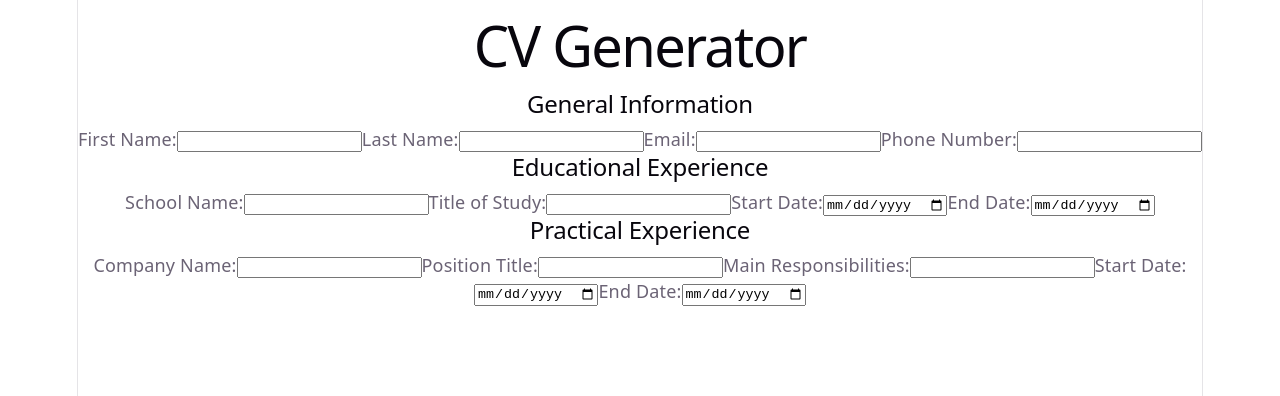
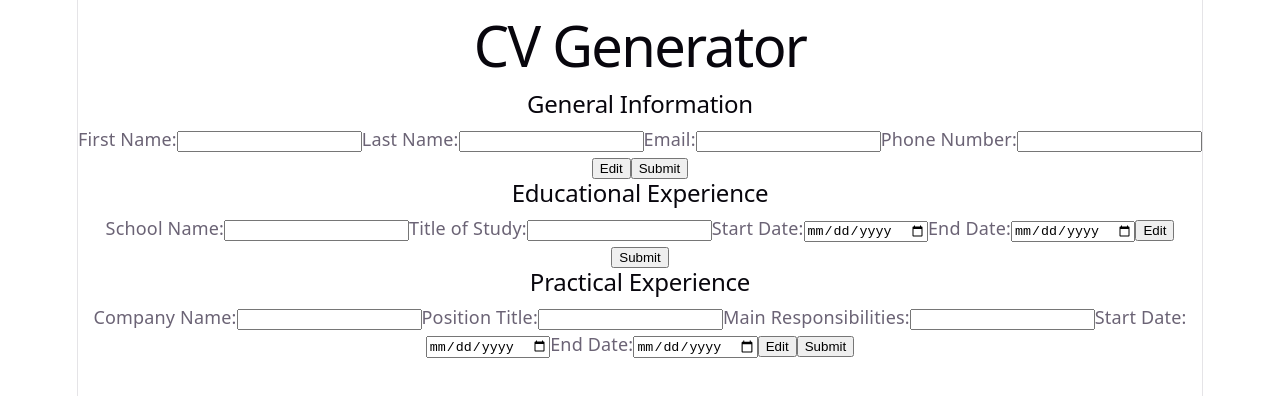
Before and after one commit to SpeakBoy/odin-cv-application, a React (Vite) app: page / in a window 1280 px wide. Shown: the top 396 px of the page. Built offline with nearby package versions, Linux system fonts and the light colour scheme.

Commit message:
Add buttons to section components

```diff
--- a/src/components/Education.jsx
+++ b/src/components/Education.jsx
@@ -19,6 +19,8 @@ function Education() {
                     End Date:
                     <input type="date" name="study-to" />
                 </label>
+                <button>Edit</button>
+                <button>Submit</button>
             </form>
         </section>
     );
--- a/src/components/GeneralInfo.jsx
+++ b/src/components/GeneralInfo.jsx
@@ -19,6 +19,8 @@ function GeneralInfo() {
                     Phone Number:
                     <input type="tel" name="phone" />
                 </label>
+                <button>Edit</button>
+                <button>Submit</button>
             </form>
         </section>
     );
--- a/src/components/Practical.jsx
+++ b/src/components/Practical.jsx
@@ -23,6 +23,8 @@ function Practical() {
                     End Date:
                     <input type="date" name="work-to" />
                 </label>
+                <button>Edit</button>
+                <button>Submit</button>
             </form>
         </section>
     )
```
